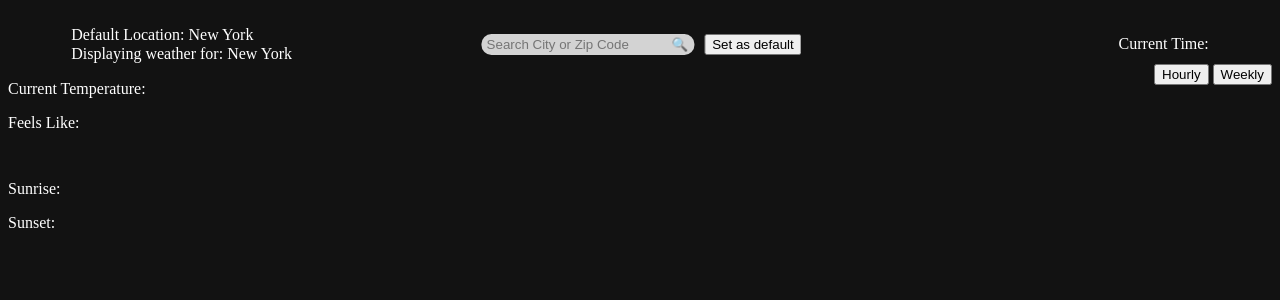
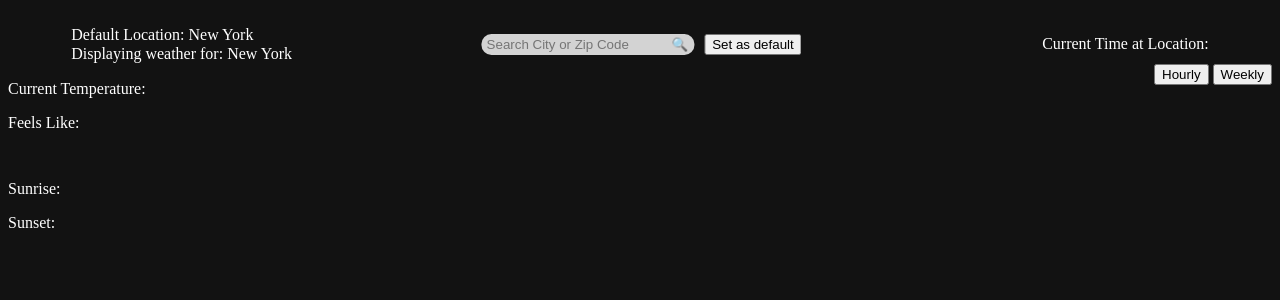
Before and after one commit to chaklamw/weather-app, a Flask app: page / in a window 1280 px wide. Shown: the top 300 px of the page. Run offline with Flask 3, Linux system fonts and the light colour scheme.

Commit message:
Comments for clarity

```diff
--- a/templates/index.html
+++ b/templates/index.html
@@ -20,7 +20,7 @@
             </div>
             <button id="default">Set as default</button>
         </div>
-        <div id="curr-time">Current Time: </div>
+        <div id="curr-time">Current Time at Location: </div>
     </header>
 
     <main>
```
